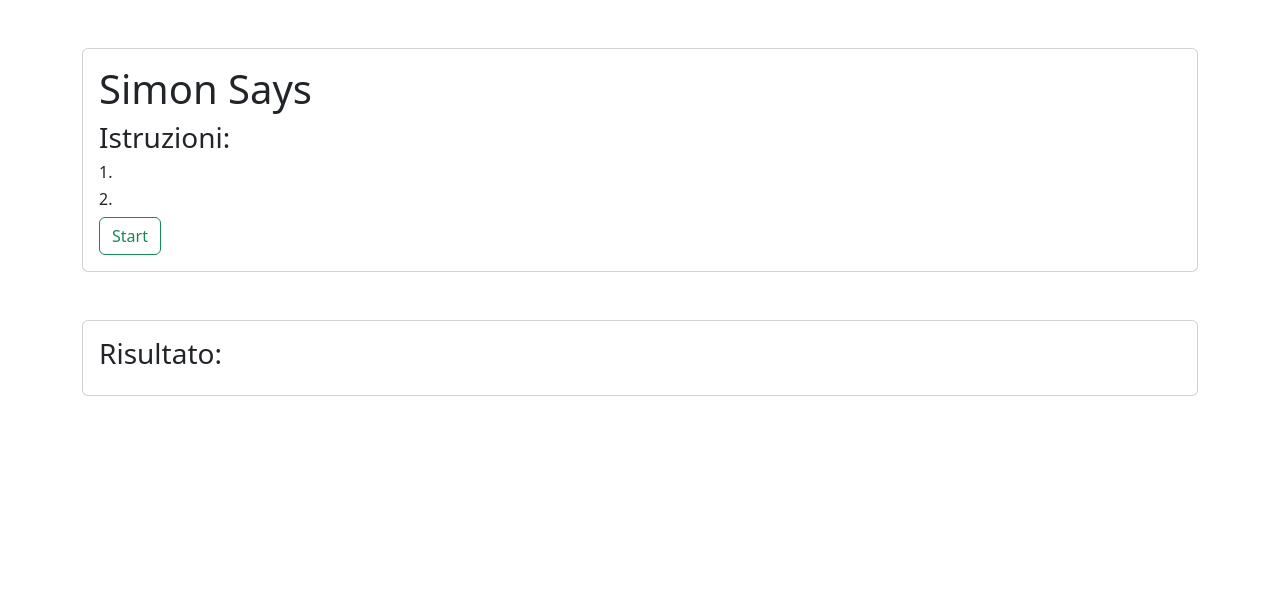
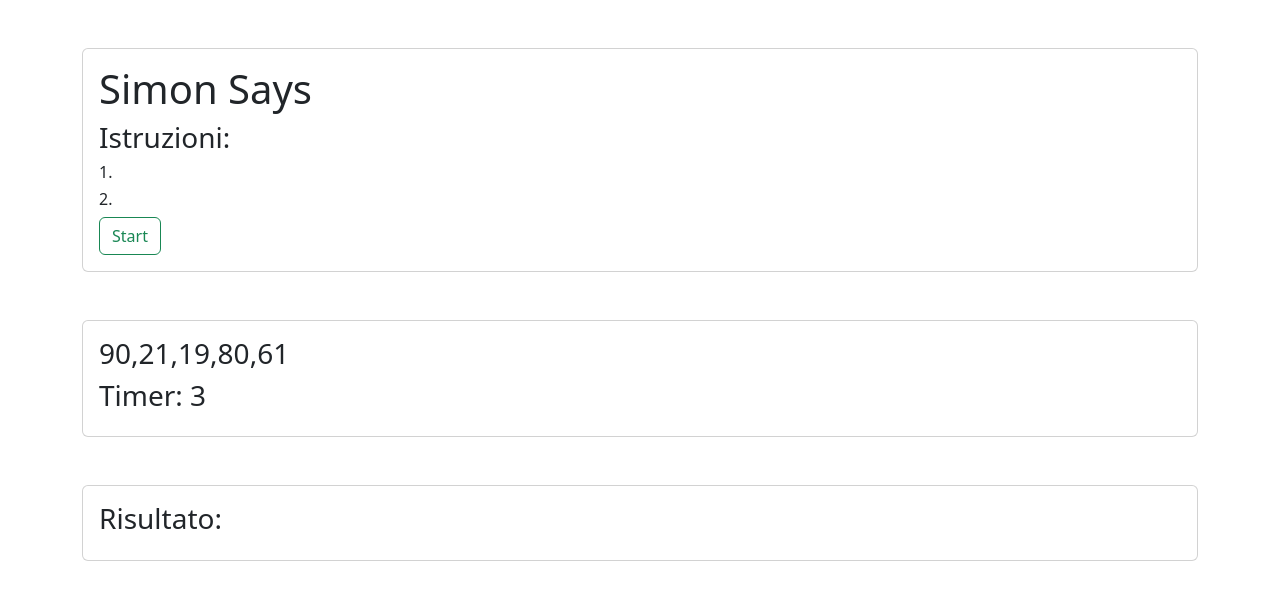
Before and after one commit to R-G2110/js-simon, a plain HTML site: page index.html in a window 1280 px wide. Both pictures are taken after a click on the button "Start". Drawn offline with nearby package versions, Linux system fonts and the light colour scheme.

Commit message:
[Add]: function start

```diff
--- a/index.html
+++ b/index.html
@@ -19,7 +19,16 @@
 				<h3>Istruzioni:</h3>
 				<h6>1. </h6>
 				<h6>2. </h6>
-				<button type="button" class="btn btn-outline-success">Start</button>
+				<button id="start-btn" class="btn btn-outline-success">Start</button>
+			</div>
+		</div>
+
+		<div id="card-numeri-da-indovinare" class="card my-5 d-none">
+			<div class="card-body">
+
+				<h3 id="numeri-da-indovindare"></h3>
+				<h3 id="timer"></h3>
+
 			</div>
 		</div>
 		<div class="card my-5  ">
--- a/js/script.js
+++ b/js/script.js
@@ -0,0 +1,51 @@
+const btnStart = document.querySelector('#start-btn');
+const timer = document.querySelector('#timer');
+const randomNumbers = document.querySelector('#numeri-da-indovindare');
+const cardNumeriDaIndovinare = document.querySelector('#card-numeri-da-indovinare');
+
+let numeriDaIndovindare =[];
+const limite = 5;
+let counter = limite;
+
+
+timer.innerHTML = 'Timer: '+ limite;
+btnStart.addEventListener('click', start);
+numeriDaIndovindare = createRandomArray(5);
+randomNumbers.innerHTML = numeriDaIndovindare;
+
+function start() {
+  this.removeEventListener('click', start);
+	cardNumeriDaIndovinare.classList.remove('d-none');
+  const clock = setInterval(function() {
+    counter--;
+    timer.innerHTML = 'Timer: '+ counter;
+
+    if (counter === 0) {
+      clearInterval(clock)
+			cardNumeriDaIndovinare.classList.add('d-none');
+    }
+  }, 1000)
+}
+
+
+//genera 5 numeri random e li salva in un array
+function createRandomArray(limitNumber){
+	const array =[];
+	let n;
+
+	while (array.length < limitNumber) {
+		n = randomIndex(1, 100);
+		if (!array.includes(n)){
+			array.push(n);
+		}
+	}
+	return array;
+}
+console.log(numeriDaIndovindare);
+randomNumbers.innerHTML = numeriDaIndovindare;
+
+//genera un numero random
+function randomIndex(min, max){
+	result = Math.ceil(Math.random() * (max - min + 1) + min);
+	return result;
+};
```
